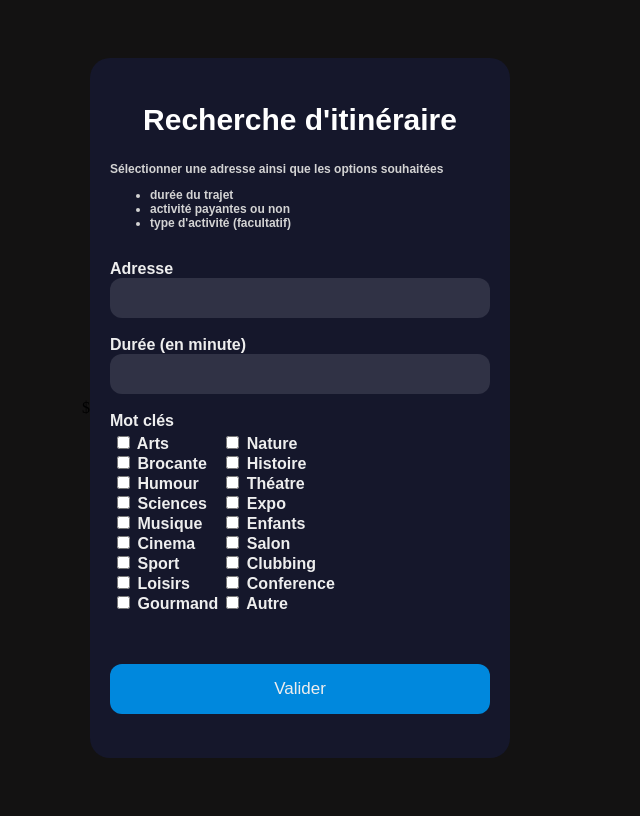
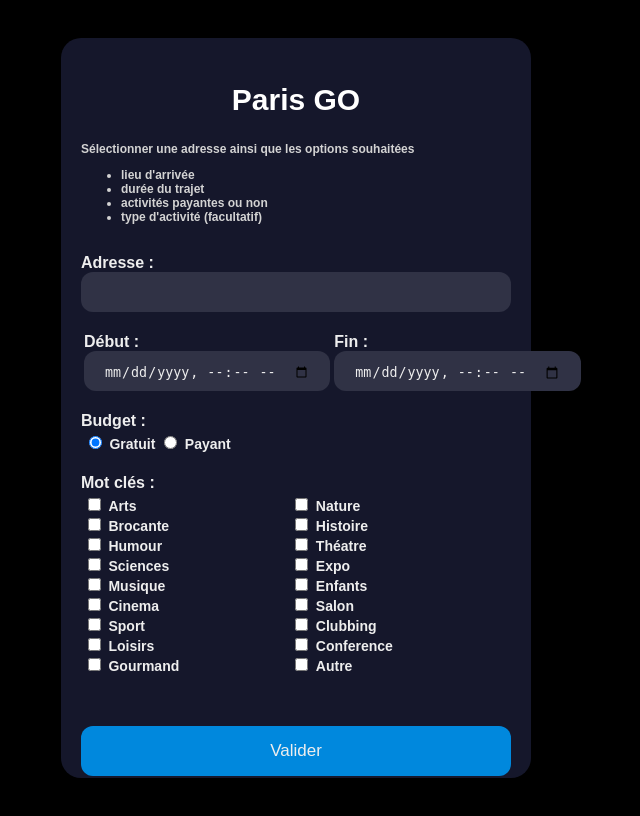
Before and after one commit to antdbs/DFS, a Flask app: page / in a window 1280 px wide. Shown: the whole page, without its empty margins (344-984 px from the left). Run offline with Flask 2, Linux system fonts and the light colour scheme.

Commit message:
better form

```diff
--- a/main.py
+++ b/main.py
@@ -15,16 +15,54 @@
 
 app = Flask(__name__)
 
+
 @app.route("/")
-def hello():
-    adresse = request.args.get("adresse")
-    duree = request.args.get("duree")
-
-    print(adresse)
-    print(duree)
-
+def form():
     return render_template('/form.html')
 
 
+def try_categories(request, name):
+    try:
+        return request.form[name]
+    except:
+        return "false"
+
+
+@app.route("/forward/", methods=['POST'])
+def get_data():
+    data = {
+        'request_content': [
+            {
+                'coordonees': request.form['adresse'],
+                'date_debut': request.form['start_time'],
+                'date_fin': request.form['end_time'],
+                'budget': request.form['budget'],
+                'categories': {
+                    'arts': try_categories(request, 'arts'),
+                    'brocante': try_categories(request, 'brocante'),
+                    'humour': try_categories(request, 'humour'),
+                    'sciences': try_categories(request, 'sciences'),
+                    'musique': try_categories(request, 'musique'),
+                    'cinema': try_categories(request, 'cinema'),
+                    'sport': try_categories(request, 'sport'),
+                    'loisirs': try_categories(request, 'loisirs'),
+                    'gourmand': try_categories(request, 'gourmand'),
+                    'nature': try_categories(request, 'nature'),
+                    'histoire': try_categories(request, 'histoire'),
+                    'theatre': try_categories(request, 'theatre'),
+                    'expo': try_categories(request, 'expo'),
+                    'enfants': try_categories(request, 'enfants'),
+                    'salon': try_categories(request, 'salon'),
+                    'clubbing': try_categories(request, 'clubbing'),
+                    'conference': try_categories(request, 'conference'),
+                    'autre': try_categories(request, 'autre')
+                }
+            }
+        ]
+    }
+
+    return data
+
+
 if __name__ == '__main__':
-    app.run(debug=True)
+    app.run()
--- a/templates/form.html
+++ b/templates/form.html
@@ -1,146 +1,10 @@
 <!DOCTYPE html>
 <html lang="en">
 <head>
-<!--    <style>
-        @import url('https://fonts.googleapis.com/css?family=Inconsolata:700');
-
-        * {
-          margin: 0;
-          padding: 0;
-          box-sizing: border-box;
-        }
-
-        html, body {
-          width: 100%;
-          height: 100%;
-        }
-
-        body {
-          background: #252525;
-        }
-
-        .container {
-            position: absolute;
-            margin: auto;
-            top: 0;
-            left: 0;
-            right: 0;
-            bottom: 0;
-            width: 300px;
-            height: 100px;
-        }
-
-        .search {
-            position: absolute;
-            margin: auto;
-            top: 0;
-            right: 0;
-            bottom: 0;
-            left: 0;
-            width: 80px;
-            height: 80px;
-            background: crimson;
-            border-radius: 50%;
-            transition: all 1s;
-            z-index: 4;
-            box-shadow: 0 0 25px 0 rgba(0, 0, 0, 0.4);
-        }
-        .search:hover {
-            cursor: pointer;
-        }
-        .search::before {
-          content: "";
-          position: absolute;
-          margin: auto;
-          top: 22px;
-          right: 0;
-          bottom: 0;
-          left: 22px;
-          width: 12px;
-          height: 2px;
-          background: white;
-          transform: rotate(45deg);
-          transition: all .5s;
-        }
-        .search::after {
-          content: "";
-          position: absolute;
-          margin: auto;
-          top: -5px;
-          right: 0;
-          bottom: 0;
-          left: -5px;
-          width: 25px;
-          height: 25px;
-          border-radius: 50%;
-          border: 2px solid white;
-          transition: all .5s;
-        }
-        input {
-          font-family: 'Inconsolata', monospace;
-          position: absolute;
-          margin: auto;
-          top: 0;
-          right: 0;
-          bottom: 0;
-          left: 0;
-          width: 50px;
-          height: 50px;
-          outline: none;
-          border: none;
-          /*border-bottom: 1px solid rgba(255, 255, 255, 0.2);*/
-          background: crimson;
-          color: white;
-          text-shadow: 0 0 10px crimson;
-          padding: 0 80px 0 20px;
-          border-radius: 30px;
-          box-shadow: 0 0 25px 0 crimson,
-          0 20px 25px 0 rgba(0, 0, 0, 0.2);
-          /*box-shadow: inset 0 0 25px 0 rgba(0, 0, 0, 0.5);*/
-          transition: all 1s;
-          opacity: 0;
-          z-index: 5;
-          font-weight: bolder;
-          letter-spacing: 0.1em;
-        }
-        input:hover {
-            cursor: pointer;
-        }
-        input:focus {
-            width: 300px;
-            opacity: 1;
-            cursor: text;
-        }
-        input:focus ~ .search {
-            right: -250px;
-            background: #151515;
-            z-index: 6;
-        }
-        input::before {
-            top: 0;
-            left: 0;
-            width: 25px;
-        }
-        input::after {
-        top: 0;
-        left: 0;
-        width: 25px;
-        height: 2px;
-        border: none;
-        background: white;
-        border-radius: 0%;
-        transform: rotate(-45deg);
-        }
-        input::placeholder {
-            color: white;
-            opacity: 0.5;
-            font-weight: bolder;
-        }-->
-
     <style>
         body {
             align-items: center;
-            background-color: rgba(17, 16, 16, 0.99);
+            background-color: black;
             display: flex;
             justify-content: center;
             height: 100vh;
@@ -150,9 +14,9 @@
             background-color: #15172b;
             border-radius: 20px;
             box-sizing: border-box;
-            height: 700px;
+            height: 740px;
             padding: 20px;
-            width: 420px;
+            width: 470px;
         }
 
         .title {
@@ -176,6 +40,14 @@
             color: lightgray;
             font-family: sans-serif;
             font-size: 12px;
+            font-weight: 600;
+            margin-top: 10px;
+        }
+
+        .label {
+            color: #eee;
+            font-family: sans-serif;
+            font-size: 14px;
             font-weight: 600;
             margin-top: 10px;
         }
@@ -236,88 +108,120 @@
 
 <!--    <link rel="stylesheet" type="text/css" href="style.css">-->
 </head>
-<body>$
-    <form class="form">
+<body>
+    <form class="form" action="forward" method="post">
         <div class="title">
-            <h2>Recherche d'itinéraire</h2>
+            <h2>Paris GO</h2>
         </div>
         <div class="description">
             Sélectionner une adresse ainsi que les options souhaitées<br>
             <ul>
+                <li>lieu d'arrivée</li>
                 <li>durée du trajet</li>
-                <li>activité payantes ou non</li>
+                <li>activités payantes ou non</li>
                 <li>type d'activité (facultatif)</li>
             </ul>
         </div>
         <label class="subtitle">
-            <br>Adresse<br>
+            <br>Adresse :<br>
             <input class="input" type="text" name="adresse"/>
         </label><br>
 
-        <label class="subtitle">
-            <br>Durée (en minute)<br>
-            <input class="input" type="number" name="duree"/>
-        </label><br>
+        <table width="100%">
+            <tr>
+                <td>
+                    <label class="subtitle">
+                        <br>Début :<br>
+                        <input class="input" type="datetime-local" name="start_time" value="now" align="left"/>
+                    </label><br>
+                </td>
+                <td>
+                    <label class="subtitle">
+                        <br>Fin :<br>
+                        <input class="input" type="datetime-local" name="end_time" value="00:00" align="right"/>
+                    </label><br>
+                </td>
+            </tr>
+        </table>
+
+
 
         <label class="subtitle">
-            <br>Mot clés<br>
+            <br>Budget :<br>
             <table>
                 <tr>
                     <td>
-                        <input name ="categorie" type="checkbox" id="arts" value="arts">
-                        <label for="arts">Arts</label><br>
-
-                        <input name ="categorie" type="checkbox" id="brocante" value="brocante">
-                        <label for="brocante">Brocante</label><br>
-
-                        <input name ="categorie" type="checkbox" id="humour" value="humour">
-                        <label for="humour">Humour</label><br>
-
-                        <input name ="categorie" type="checkbox" id="sciences" value="sciences">
-                        <label for="sciences">Sciences</label><br>
-
-                        <input name ="categorie" type="checkbox" id="musique" value="musique">
-                        <label for="musique">Musique</label><br>
-
-                        <input name ="categorie" type="checkbox" id="cinema" value="cinema">
-                        <label for="cinema">Cinema</label><br>
-
-                        <input name ="categorie" type="checkbox" id="sport" value="sport">
-                        <label for="sport">Sport</label><br>
-
-                        <input name ="categorie" type="checkbox" id="loisirs" value="loisirs">
-                        <label for="loisirs">Loisirs</label><br>
-
-                        <input name ="categorie" type="checkbox" id="gourmand" value="gourmand">
-                        <label for="gourmand">Gourmand</label><br>
+                        <input type="radio" id="gratuit" name="budget" value="gratuit" checked="checked">
+                        <label class="label" for="gratuit">Gratuit</label>
                     </td>
                     <td>
-                        <input name ="categorie" type="checkbox" id="nature" value="nature">
-                        <label for="nature">Nature</label><br>
+                        <input type="radio" id="payant" name="budget" value="payant">
+                        <label class="label" for="payant">Payant</label>
+                    </td>
+                </tr>
+            </table>
 
-                        <input name ="categorie" type="checkbox" id="histoire" value="histoire">
-                        <label for="histoire">Histoire</label><br>
+        </label>
 
-                        <input name ="categorie" type="checkbox" id="theatre" value="theatre">
-                        <label for="theatre">Théatre</label><br>
+        <label class="subtitle">
+            <br>Mot clés :<br>
+            <table align="center" width="100%">
+                <tr>
+                    <td class="td">
+                        <input name ="arts" type="checkbox" id="arts" value="true">
+                        <label class="label" for="arts">Arts</label><br>
 
-                        <input name ="categorie" type="checkbox" id="expo" value="expo">
-                        <label for="expo">Expo</label><br>
+                        <input name ="brocante" type="checkbox" id="brocante" value="true">
+                        <label class="label" for="brocante">Brocante</label><br>
 
-                        <input name ="categorie" type="checkbox" id="enfants" value="enfants">
-                        <label for="enfants">Enfants</label><br>
+                        <input name ="humour" type="checkbox" id="humour" value="true">
+                        <label class="label" for="humour">Humour</label><br>
 
-                        <input name ="categorie" type="checkbox" id="salon" value="salon">
-                        <label for="salon">Salon</label><br>
+                        <input name ="sciences" type="checkbox" id="sciences" value="true">
+                        <label class="label" for="sciences">Sciences</label><br>
 
-                        <input name ="categorie" type="checkbox" id="clubbing" value="clubbing">
-                        <label for="clubbing">Clubbing</label><br>
+                        <input name ="musique" type="checkbox" id="musique" value="true">
+                        <label class="label" for="musique">Musique</label><br>
 
-                        <input name ="categorie" type="checkbox" id="conference" value="conference">
-                        <label for="conference">Conference</label><br>
+                        <input name ="cinema" type="checkbox" id="cinema" value="true">
+                        <label class="label" for="cinema">Cinema</label><br>
 
-                        <input name ="categorie" type="checkbox" id="autre" value="autre">
-                        <label for="autre">Autre</label><br>
+                        <input name ="sport" type="checkbox" id="sport" value="true">
+                        <label class="label" for="sport">Sport</label><br>
+
+                        <input name ="loisirs" type="checkbox" id="loisirs" value="true">
+                        <label class="label" for="loisirs">Loisirs</label><br>
+
+                        <input name ="gourmand" type="checkbox" id="gourmand" value="true">
+                        <label class="label" for="gourmand">Gourmand</label><br>
+                    </td>
+                    <td class="td">
+                        <input name ="nature" type="checkbox" id="nature" value="true">
+                        <label class="label" for="nature">Nature</label><br>
+
+                        <input name ="histoire" type="checkbox" id="histoire" value="true">
+                        <label class="label" for="histoire">Histoire</label><br>
+
+                        <input name ="theatre" type="checkbox" id="theatre" value="true">
+                        <label class="label" for="theatre">Théatre</label><br>
+
+                        <input name ="expo" type="checkbox" id="expo" value="true">
+                        <label class="label" for="expo">Expo</label><br>
+
+                        <input name ="enfants" type="checkbox" id="enfants" value="true">
+                        <label class="label" for="enfants">Enfants</label><br>
+
+                        <input name ="salon" type="checkbox" id="salon" value="true">
+                        <label class="label" for="salon">Salon</label><br>
+
+                        <input name ="clubbing" type="checkbox" id="clubbing" value="true">
+                        <label class="label" for="clubbing">Clubbing</label><br>
+
+                        <input name ="conference" type="checkbox" id="conference" value="true">
+                        <label class="label" for="conference">Conference</label><br>
+
+                        <input name ="autre" type="checkbox" id="autre" value="true">
+                        <label class="label" for="autre">Autre</label><br>
                     </td>
                 </tr>
             </table>
```
